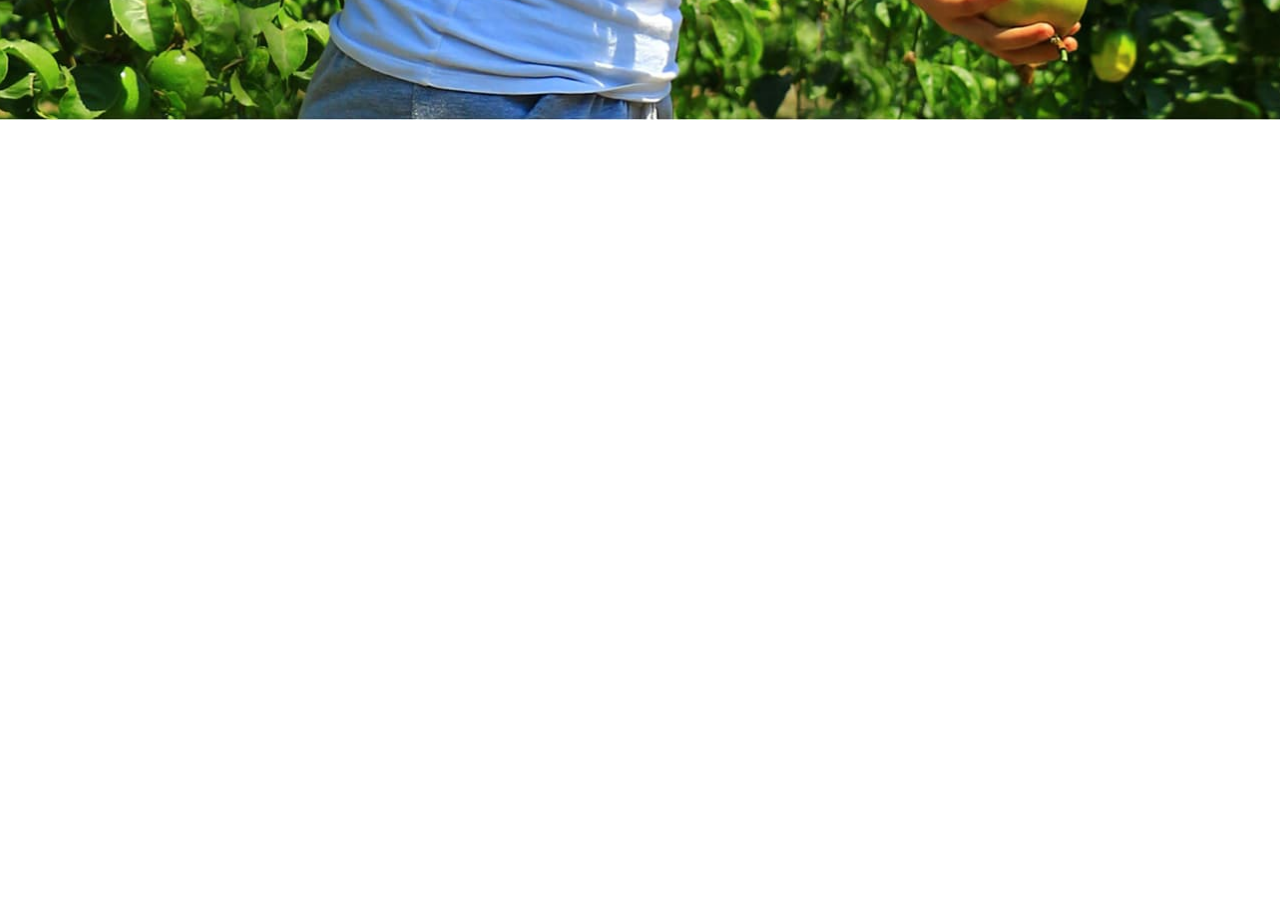
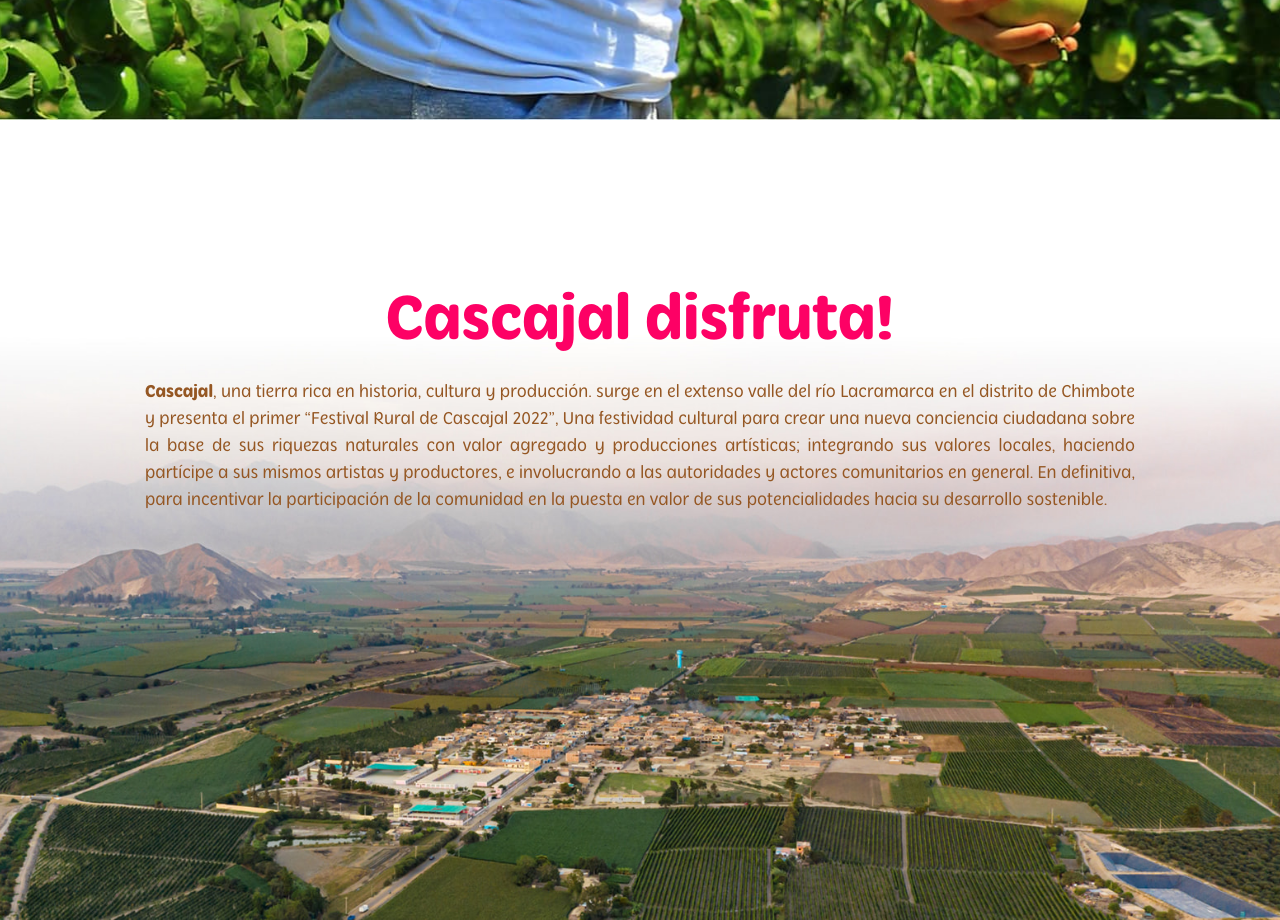
Before and after one commit to joangavelan/cascajal, a React (Create React App) app: page / in a window 1280 px wide. Shown: the part 2280-3200 px from the top of the page. Before the commit the page ends 2400 px from the top, so only its background shows below. Built offline with nearby package versions, Linux system fonts and the light colour scheme.

Commit message:
introduction section done

```diff
--- a/src/assets/sass/_global.scss
+++ b/src/assets/sass/_global.scss
@@ -14,6 +14,27 @@ html {
 body {
   font-family: $font-primary;
   min-height: 100vh;
+}
+
+ul {
+  list-style: none;
+}
+
+a {
+  text-decoration: none;
+  color: inherit;
+}
+
+section {
+  padding: 8rem 2rem;
+}
+
+header,
+section,
+footer {
+  background-size: cover;
+  background-repeat: no-repeat;
+  background-position: center;
 }
 
  /* Fonts */
--- a/src/sections/Header.js
+++ b/src/sections/Header.js
@@ -4,8 +4,7 @@ import Logo from '../components/Logo'
 import backgroundURL from '../assets/images/desktop/header-bg-desktop.jpg';
 
 const styles = {
-  background: `url(${backgroundURL}) no-repeat center`,
-  backgroundSize: 'cover',
+  backgroundImage: `url(${backgroundURL})`,
   height: '240rem'
 }
 
--- a/src/sections/Introduction.js
+++ b/src/sections/Introduction.js
@@ -1,10 +1,20 @@
 import React from 'react'
+import backgroundURL from '../assets/images/desktop/cascajal.jpg'
+import './Introduction.scss'
+
+const styles = {
+  backgroundImage: `url(${backgroundURL})`,
+  height: '100vh',
+}
 
 const Introduction = () => {
   return (
-    <div className="Introduction">
-
-    </div>
+    <section className="Introduction" style={styles}>
+      <div className="Introduction__heading">
+        <h2>Cascajal disfruta!</h2>
+        <p><strong>Cascajal</strong>, una tierra rica en historia, cultura y producción. surge en el extenso valle del río Lacramarca en el distrito de Chimbote y presenta el primer “Festival Rural de Cascajal 2022”, Una festividad cultural para crear una nueva conciencia ciudadana sobre la base de sus riquezas naturales con valor agregado y producciones artísticas; integrando sus valores locales, haciendo partícipe a sus mismos artistas y productores, e involucrando a las autoridades y actores comunitarios en general. En definitiva, para incentivar la participación de la comunidad en la puesta en valor de sus potencialidades hacia su desarrollo sostenible.</p>
+      </div>
+    </section>
   )
 }
 
--- /dev/null
+++ b/src/sections/Introduction.scss
@@ -0,0 +1,24 @@
+@import '../assets/sass/variables.scss';
+
+.Introduction {
+
+  &__heading {
+    max-width: 99rem;
+    margin: 0 auto;
+    margin-top: 8rem;
+
+    & > h2 {
+      color: $color-pink-100;
+      font-size: 6.5rem;
+      text-align: center;
+      margin-bottom: 2rem;
+    }
+
+    & > p {
+      color: $color-brown-200;
+      font-size: 1.8rem;
+      text-align: justify;
+      line-height: 1.5;
+    }
+  }
+}
```
Also changed, not shown: src/assets/images/desktop/cascajal.jpg (renamed from src/assets/images/desktop/Cascajal - web (02).jpg).
